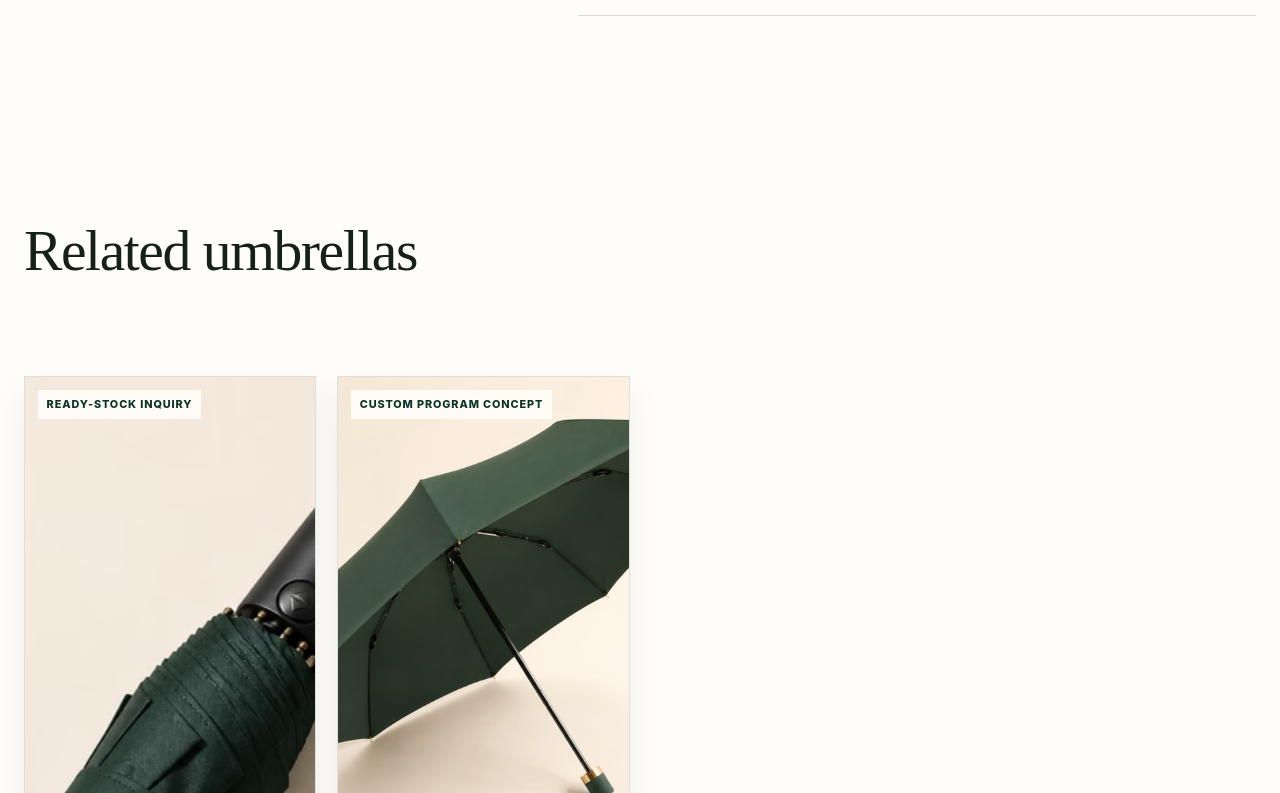
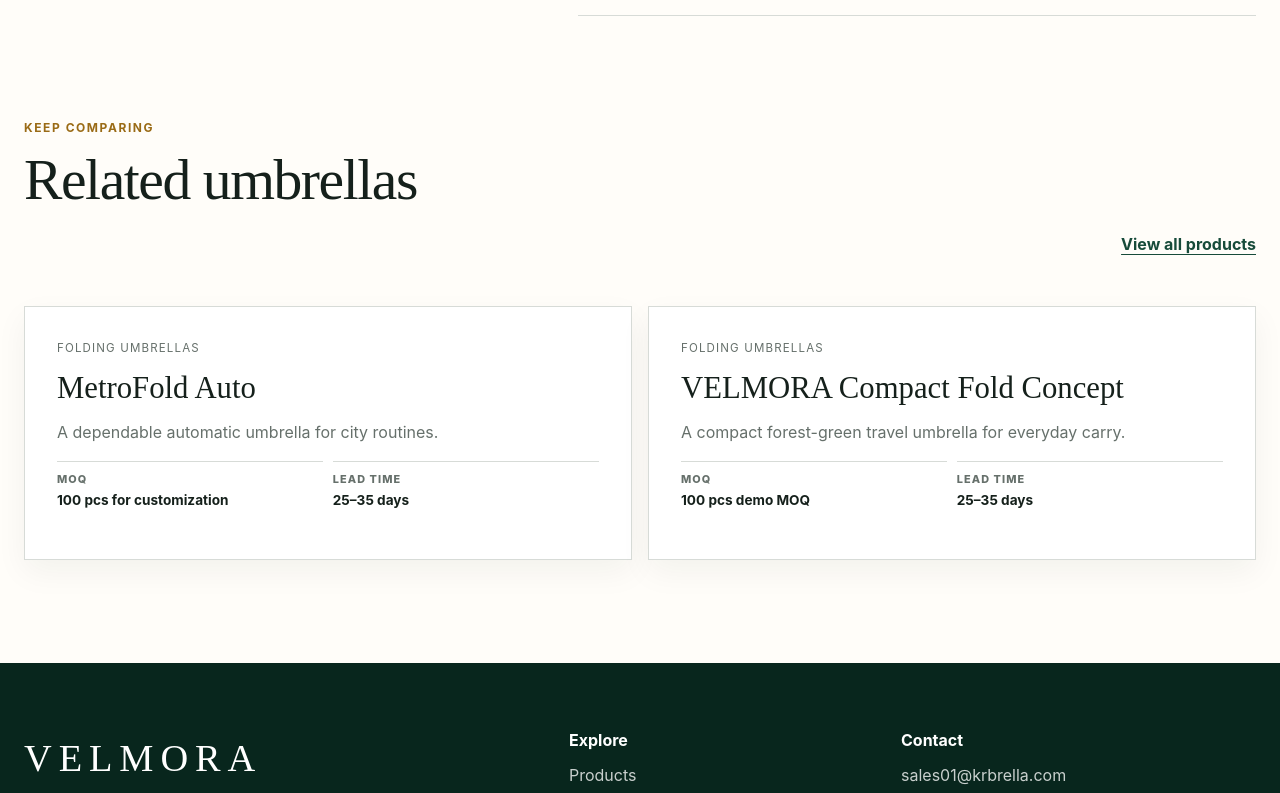
Before and after one commit to 598909243-ctrl/velmora-site, a React (Vite) app: page /#/products/aero-fold-compact in a window 1280 px wide. Shown: the part 2687-3480 px from the top of the page. Built offline with nearby package versions, Linux system fonts and the light colour scheme.

Commit message:
fix: remove repeated product images on detail page

```diff
--- a/src/pages/ProductDetailPage.jsx
+++ b/src/pages/ProductDetailPage.jsx
@@ -1,6 +1,5 @@
 import { Link, useParams } from 'react-router-dom'
 import InquiryLink from '../components/inquiry/InquiryLink'
-import ProductCard from '../components/products/ProductCard'
 import ProductGallery from '../components/products/ProductGallery'
 import SpecificationsTable from '../components/products/SpecificationsTable'
 import Seo from '../components/Seo'
@@ -114,9 +113,27 @@ export default function ProductDetailPage() {
           <SpecificationsTable specifications={product.specifications} />
         </section>
         {related.length ? (
-          <section className="section">
-            <div className="section-heading"><h2>Related umbrellas</h2></div>
-            <div className="product-grid compact-grid">{related.map((item) => <ProductCard key={item.slug} product={item} />)}</div>
+          <section className="section related-links-section">
+            <div className="section-heading">
+              <div>
+                <p className="section-label">Keep comparing</p>
+                <h2>Related umbrellas</h2>
+              </div>
+              <Link className="text-link" to="/products">View all products</Link>
+            </div>
+            <div className="related-link-grid">
+              {related.map((item) => (
+                <article className="related-link-card" key={item.slug}>
+                  <p className="product-category">{item.category}</p>
+                  <h3><Link to={`/products/${item.slug}`}>{item.name}</Link></h3>
+                  <p>{item.tagline}</p>
+                  <dl className="mini-specs">
+                    <div><dt>MOQ</dt><dd>{item.comparisonSpecs.MOQ}</dd></div>
+                    <div><dt>Lead time</dt><dd>{item.comparisonSpecs.LeadTime}</dd></div>
+                  </dl>
+                </article>
+              ))}
+            </div>
           </section>
         ) : null}
       </main>
--- a/src/styles/components.css
+++ b/src/styles/components.css
@@ -60,6 +60,11 @@
 .buyer-fit .quote-brief-card .color-list span { border-bottom-color: rgba(226,191,116,.78); color: white; }
 .buyer-fit h2 { font-size: clamp(1.8rem, 2.8vw, 2.8rem); }
 .buyer-fit ul { padding-left: 1.2rem; margin-bottom: 0; }
+.related-links-section { padding-top: 0; }
+.related-link-grid { display: grid; grid-template-columns: repeat(2, minmax(0, 1fr)); gap: 1rem; }
+.related-link-card { background: white; border: 1px solid var(--border); padding: clamp(1.2rem, 3vw, 2rem); box-shadow: 0 12px 30px rgba(8,38,29,.05); }
+.related-link-card h3 { margin: .4rem 0 .7rem; font-family: var(--serif); font-size: clamp(1.6rem, 2.4vw, 2.3rem); font-weight: 400; }
+.related-link-card p:not(.product-category) { color: var(--muted); }
 .capability-grid { display: grid; grid-template-columns: repeat(5, 1fr); gap: 1rem; }
 .capability-grid article { border-top: 2px solid var(--gold-500); padding-top: 1.2rem; }
 .process-grid { display: grid; grid-template-columns: repeat(5, 1fr); gap: 1.3rem; text-align: center; }
@@ -84,6 +89,7 @@
 @media (max-width: 620px) {
   .catalog-intro { align-items: flex-start; flex-direction: column; }
   .product-grid, .form-grid, .capability-grid, .process-grid, .trust-band, .buyer-fit { grid-template-columns: 1fr; }
+  .related-link-grid { grid-template-columns: 1fr; }
   .specifications div { grid-template-columns: 1fr; }
   .product-gallery-main img { min-height: 430px; }
   .product-gallery-thumbs, .glance-grid { grid-template-columns: 1fr; }
```
Also changed, not shown: 1 other file (tests, documents, lock files or other folders).
